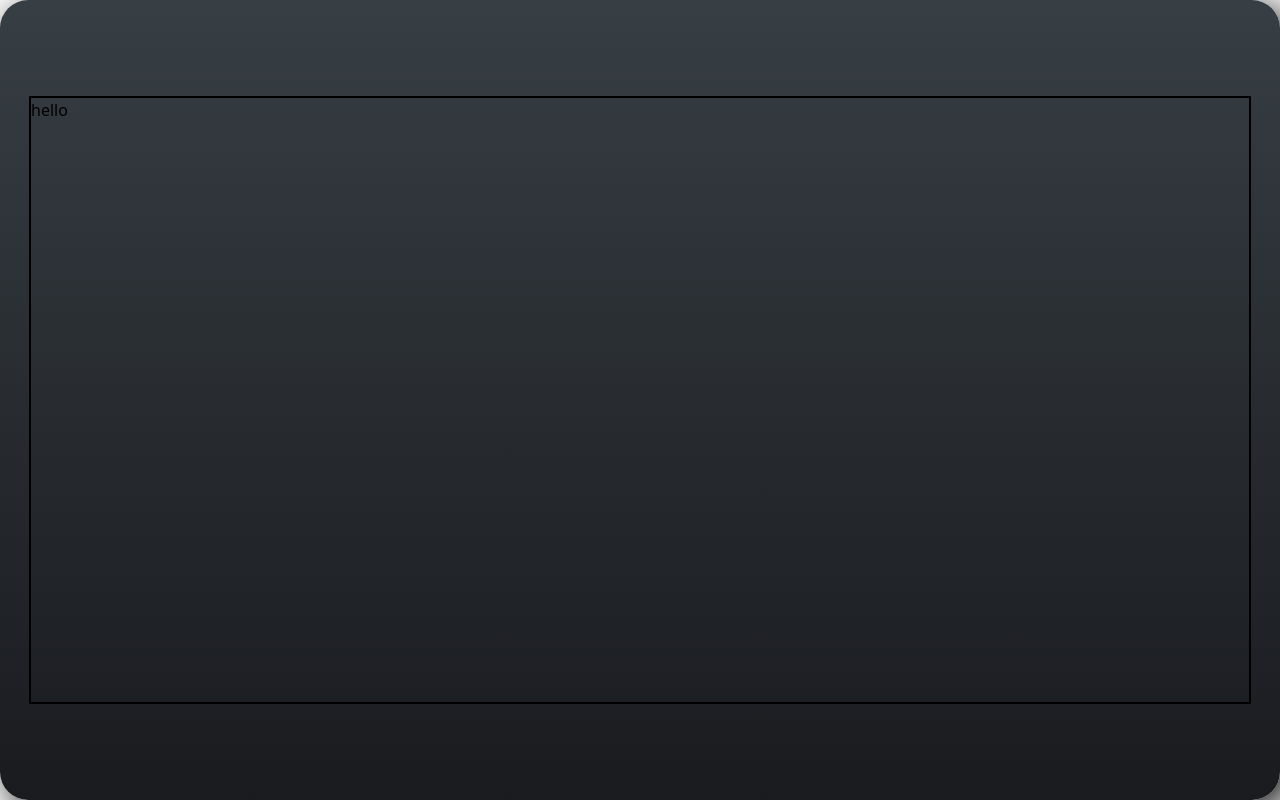
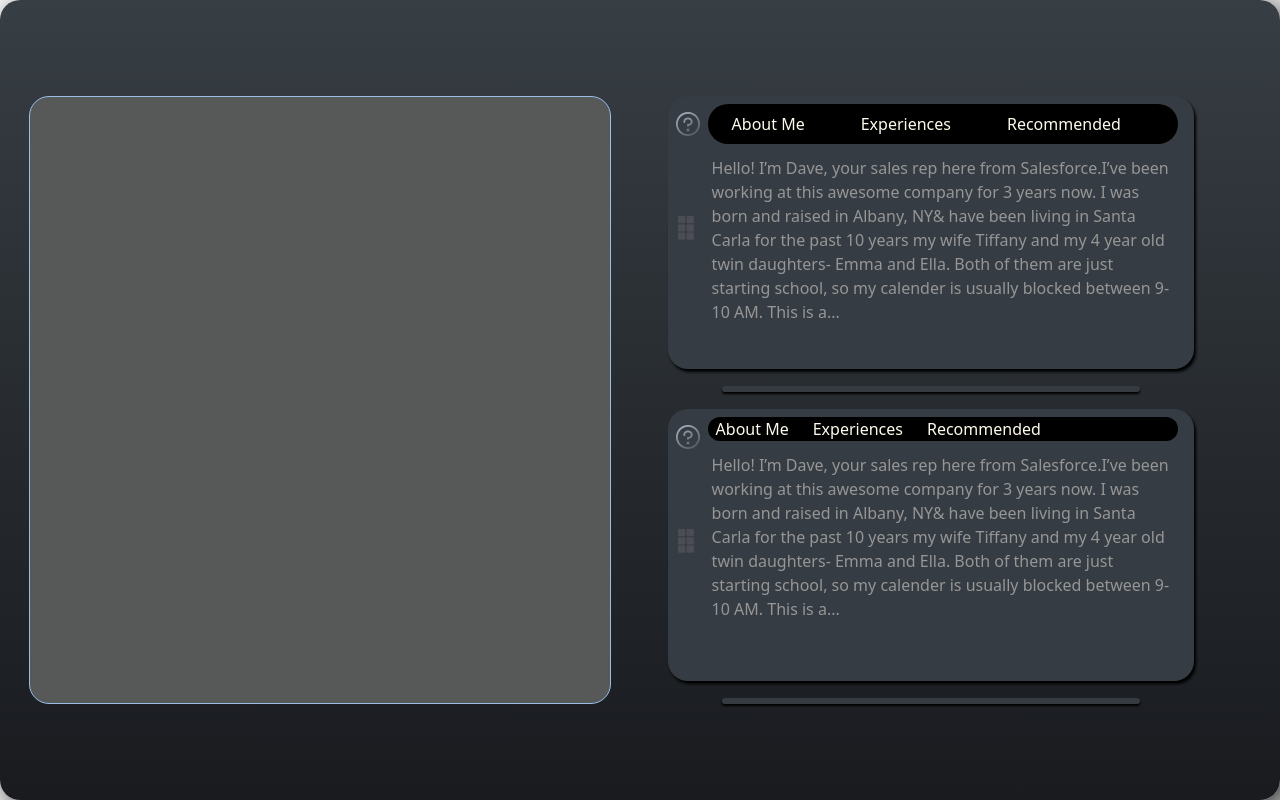
Before and after one commit to Kartikey-Singh-Gahlot/kartikey-internshala-assignment, a Next.js app: page / in a window 1280 px wide. Built offline with nearby package versions, Linux system fonts and the light colour scheme.

Commit message:
styled cards

```diff
--- /dev/null
+++ b/src/app/card.js
@@ -0,0 +1,22 @@
+export default function Card(){
+    return(
+        <div className=" flex bg-[#363C43] h-full rounded-[20px] shadow-[2px_3px_3px_black] px-2 py-1">
+            <div className="h-full w-[24px] flex flex-col gap-[80px] py-2 shrink-0">
+              <img src="/questionMark.png" className="h-[24px] w-[24px] object-contain" />
+              <img src="/menuRectangle.png" className="h-[24px] w-[24px] object-contain" />
+            </div>
+            <div>
+              <nav className="h-5 w-full">
+
+              </nav>
+
+              <p className="px-2 text-[#969696]">
+                Hello! I’m Dave, your sales rep here from Salesforce.I’ve been working at this awesome company for 3 years now.
+                I was born and raised in Albany, NY& have been living in Santa Carla for the past 10 years my wife Tiffany and my 4 year old twin daughters- Emma and Ella. Both of them are just starting school, so my calender is usually blocked between 9-10 AM. This is a...
+              </p>
+
+            </div>
+
+        </div>
+    )
+}
--- a/src/app/page.js
+++ b/src/app/page.js
@@ -1,11 +1,71 @@
-import Image from "next/image";
+
 
 export default function Home() {
   return (
-    <main className="px-[29px] py-[96px] items-center h-screen w-full rounded-[28px] bg-gradient-to-b from-[#373E44] to-[#191B1F] box-border shadow-[10px_10px_40px_#000000] overflow-clip">
-        <div className="w-full h-full border-2 border-black">
-             hello
+    <main className="px-[29px] py-[96px] items-center h-screen w-full rounded-[20px] bg-gradient-to-b from-[#373E44] to-[#191B1F] box-border shadow-[10px_10px_40px_#000000] overflow-clip">
+
+      <section className=" flex w-full h-full">
+
+        <div className="h-full w-full bg-[#575858] border border-[#96BEE7] box-border rounded-[20px]"></div>
+        <div className="px-[57px] h-full w-full flex flex-col  box-border">
+
+          <div className=" flex bg-[#363C43] h-full rounded-[20px] shadow-[2px_3px_3px_black] px-2 py-2">
+            <div className="h-full w-[24px] flex flex-col gap-[80px] py-2 shrink-0">
+                 <img src="/questionMark.png" className="h-[24px] w-[24px] object-contain" />
+                 <img src="/menuRectangle.png" className="h-[24px] w-[24px] object-contain" />
+            </div>
+
+            <div className="h-full flex flex-col">
+              <nav className=" w-full px-2 box-border">
+                    <ul className="flex bg-black gap-6 text-amber-50 rounded-[20px] px-2">
+                        <li className="px-4 py-2">About Me</li>
+                        <li className="px-4 py-2">Experiences</li>
+                        <li className="px-4 py-2">Recommended</li>
+                    </ul>
+              </nav>
+
+              <p className="px-3 py-3 text-[#969696]">
+                  Hello! I’m Dave, your sales rep here from Salesforce.I’ve been working at this awesome company for 3 years now.
+                  I was born and raised in Albany, NY& have been living in Santa Carla for the past 10 years my wife Tiffany and my 4 year old twin daughters- Emma and Ella. Both of them are just starting school, so my calender is usually blocked between 9-10 AM. This is a...
+              </p>
+
+            </div>
+
+          </div>
+
+          <div className=" flex justify-center py-[17px] px-[54px]">
+            <hr className="border-[3px] w-full rounded-[3px] border-[#353B41] drop-shadow-[0px_2px_1px_black]" />
+          </div>
+
+          <div className="flex bg-[#363C43] h-full rounded-[20px] shadow-[2px_3px_3px_black] px-2 py-2">
+            <div className="h-full w-[24px] flex flex-col gap-[80px] py-2 shrink-0">
+              <img src="/questionMark.png" className="h-[24px] w-[24px] object-contain" />
+              <img src="/menuRectangle.png" className="h-[24px] w-[24px] object-contain" />
+            </div>
+            <div>
+              <nav className=" w-full px-2 box-border">
+                    <ul className="flex gap-6  rounded-[20px] bg-black text-amber-50 px-2 ">
+                        <li className="px-[24] py-[10]">About Me</li>
+                        <li className="px-[24] py-[10]">Experiences</li>
+                        <li className="px-[24] py-[10]">Recommended</li>
+                    </ul>
+              </nav>
+
+              <p className="px-3 py-3 text-[#969696]">
+                Hello! I’m Dave, your sales rep here from Salesforce.I’ve been working at this awesome company for 3 years now.
+                I was born and raised in Albany, NY& have been living in Santa Carla for the past 10 years my wife Tiffany and my 4 year old twin daughters- Emma and Ella. Both of them are just starting school, so my calender is usually blocked between 9-10 AM. This is a...
+              </p>
+
+            </div>
+
+          </div>
+
+          <div className=" flex justify-center pt-[17px] px-[54px]">
+            <hr className="border-[3px] w-full rounded-[3px]  border-[#353B41] drop-shadow-[0px_2px_1px_black]" />
+          </div>
+
         </div>
+      </section>
     </main>
   );
 }
```
Also changed, not shown: public/menuRectangle.png (added), public/questionMark.png (added).
